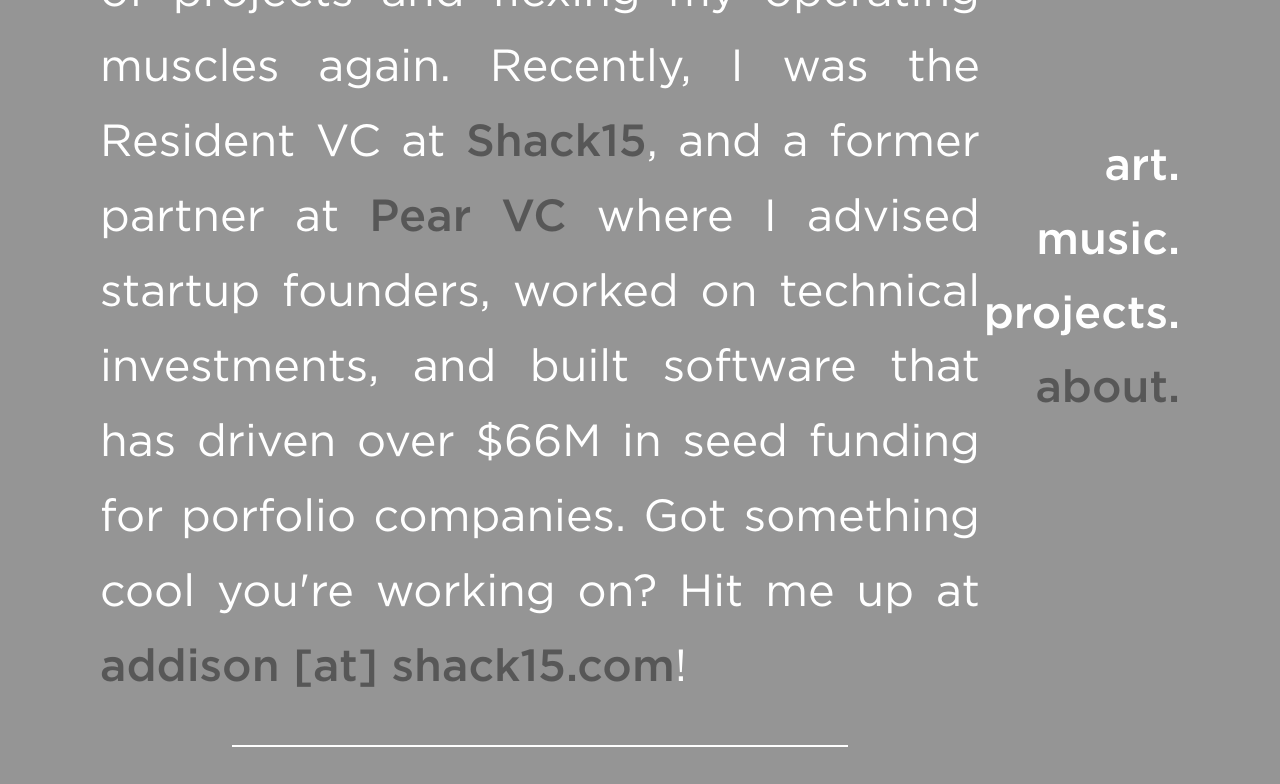
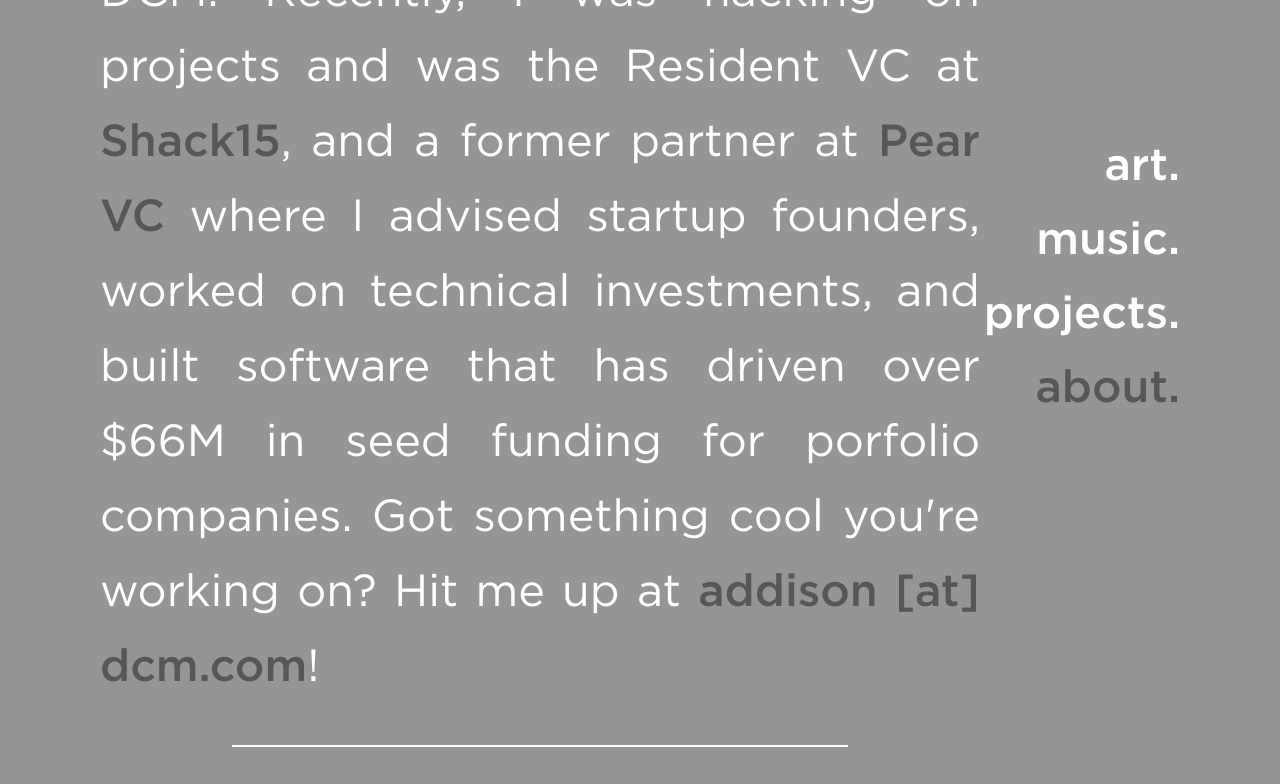
Before and after one commit to addisonleong/addisonleong.github.io, a plain HTML site: page about.html in a window 1280 px wide. Shown: the top 784 px of the page. Drawn offline with Linux system fonts and the light colour scheme.

Commit message:
Update About

```diff
--- a/about.html
+++ b/about.html
@@ -34,7 +34,7 @@
             <div id="info">
                 <h1>Hi there, I’m Addison!</h1>
                 <p>
-                    I am a coder, artist, and musician. I am currently hacking on a select handful of projects and flexing my operating muscles again. Recently, I was the Resident VC at <a href="https://www.shack15.com/" target="_blank">Shack15</a>, and a former partner at <a href="https://pear.vc" target="_blank">Pear VC</a> where I advised startup founders, worked on technical investments, and built software that has driven over $66M in seed funding for porfolio companies. Got something cool you're working on? Hit me up at <a href="mailto:addison@shack15.com">addison [at] shack15.com</a>!
+                    I am a coder, artist, and musician. I am currently building and investing at DCM. Recently, I was hacking on projects and was the Resident VC at <a href="https://www.shack15.com/" target="_blank">Shack15</a>, and a former partner at <a href="https://pear.vc" target="_blank">Pear VC</a> where I advised startup founders, worked on technical investments, and built software that has driven over $66M in seed funding for porfolio companies. Got something cool you're working on? Hit me up at <a href="mailto:addison@dcm.com">addison [at] dcm.com</a>!
                 </p>
                 <div class="line"></div>
                 <p>
```
